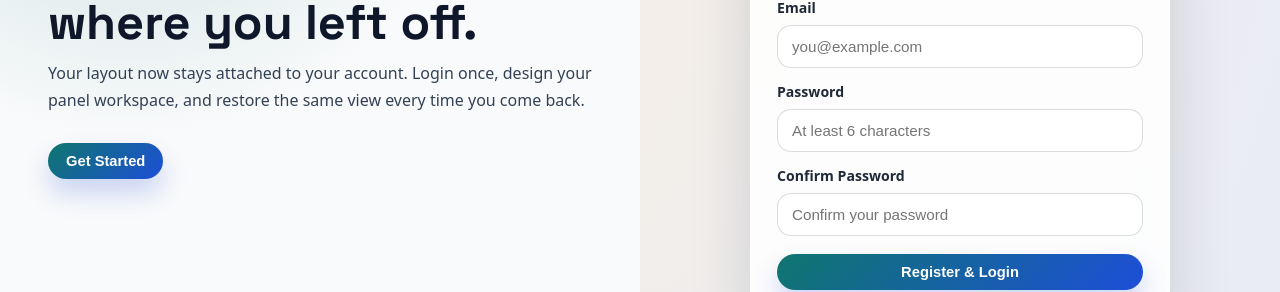
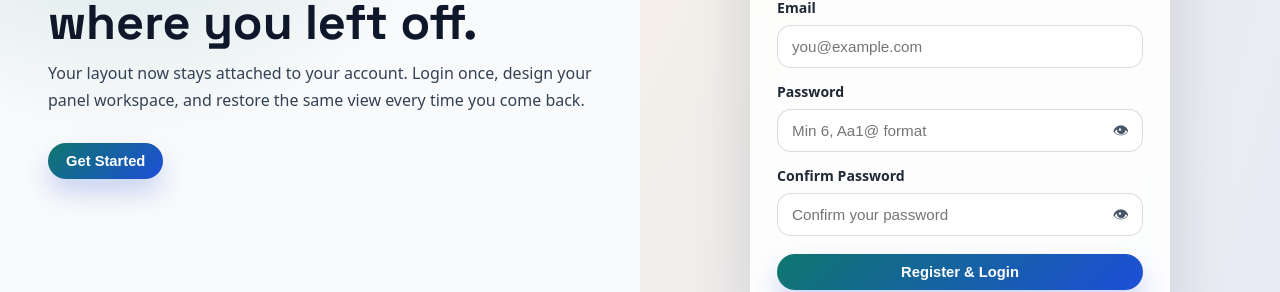
Before and after one commit to gazi275/splitter, a React (Vite) app: page / in a window 1280 px wide. Both pictures are taken after a click on the button "Register". Shown: the part 381-673 px from the top of the page. Built offline with nearby package versions, Linux system fonts and the light colour scheme; no server answers.

Commit message:
feat: enhance password security with validation and toggle visibility in registration and reset flows

```diff
--- a/src/App.tsx
+++ b/src/App.tsx
@@ -45,6 +45,15 @@ const LAYOUT_CACHE_STORAGE_KEY = 'split.layout.cache';
 type AuthMode = 'login' | 'register';
 type ForgotPasswordStep = 'request' | 'verify' | 'reset';
 
+const STRONG_PASSWORD_REGEX = /^(?=.*[a-z])(?=.*[A-Z])(?=.*\d)(?=.*[^A-Za-z\d]).{6,}$/;
+
+const getStrongPasswordError = (value: string): string | null => {
+  if (!STRONG_PASSWORD_REGEX.test(value)) {
+    return 'Password must be at least 6 characters and include uppercase, lowercase, number, and special character.';
+  }
+  return null;
+};
+
 const getStoredToken = (): string | null => {
   if (typeof window === 'undefined') return null;
   return localStorage.getItem(TOKEN_STORAGE_KEY);
@@ -76,6 +85,7 @@ const App: React.FC = () => {
   const [regEmail, setRegEmail] = useState('');
   const [regPassword, setRegPassword] = useState('');
   const [regConfirmPassword, setRegConfirmPassword] = useState('');
+  const [showPasswords, setShowPasswords] = useState(false);
   const [message, setMessage] = useState<string | null>(null);
   const [isAuthBusy, setIsAuthBusy] = useState(false);
   const [isForgotBusy, setIsForgotBusy] = useState(false);
@@ -91,6 +101,20 @@ const App: React.FC = () => {
   const [canUndo, setCanUndo] = useState(false);
   const [canRedo, setCanRedo] = useState(false);
   const panelSplitterRef = useRef<PanelSplitterRef | null>(null);
+
+  const passwordEyeButtonStyle: React.CSSProperties = {
+    position: 'absolute',
+    right: '10px',
+    top: '50%',
+    transform: 'translateY(-50%)',
+    border: 'none',
+    background: 'transparent',
+    cursor: 'pointer',
+    fontSize: '1rem',
+    lineHeight: 1,
+    color: '#475569',
+    padding: '4px',
+  };
 
   const resetForgotState = useCallback(() => {
     setIsForgotFlowOpen(false);
@@ -201,7 +225,8 @@ const App: React.FC = () => {
     setMessage(null);
     setIsForgotBusy(true);
     try {
-      if (forgotNewPassword.length < 6) throw new Error('Password must be at least 6 characters');
+      const passwordError = getStrongPasswordError(forgotNewPassword);
+      if (passwordError) throw new Error(passwordError);
       if (forgotNewPassword !== forgotConfirmPassword) throw new Error('Passwords do not match');
 
       await resetPassword({ email: forgotEmail, newPassword: forgotNewPassword });
@@ -222,7 +247,8 @@ const App: React.FC = () => {
     setIsAuthBusy(true);
     try {
       if (regPassword !== regConfirmPassword) throw new Error('Passwords do not match');
-      if (regPassword.length < 6) throw new Error('Password must be at least 6 characters');
+      const passwordError = getStrongPasswordError(regPassword);
+      if (passwordError) throw new Error(passwordError);
       await register({ name: regName, email: regEmail, password: regPassword });
       setAuthMode('login');
       setEmail(regEmail);
@@ -293,7 +319,29 @@ const App: React.FC = () => {
               <h2 style={{ margin: '0 0 10px', fontFamily: '"Space Grotesk", sans-serif', fontSize: '1.8rem' }}>Welcome Back</h2>
               <p style={{ margin: '0 0 22px', color: '#475569' }}>Use your account to restore your last split layout.</p>
               <div style={{ marginBottom: '14px' }}><label style={labelStyle} htmlFor="login-email">Email</label><input id="login-email" type="email" required value={email} onChange={(e) => setEmail(e.target.value)} style={inputStyle} placeholder="you@example.com" /></div>
-              <div style={{ marginBottom: '8px' }}><label style={labelStyle} htmlFor="login-password">Password</label><input id="login-password" type="password" required value={password} onChange={(e) => setPassword(e.target.value)} style={inputStyle} placeholder="Enter your password" /></div>
+              <div style={{ marginBottom: '8px' }}>
+                <label style={labelStyle} htmlFor="login-password">Password</label>
+                <div style={{ position: 'relative' }}>
+                  <input
+                    id="login-password"
+                    type={showPasswords ? 'text' : 'password'}
+                    required
+                    value={password}
+                    onChange={(e) => setPassword(e.target.value)}
+                    style={{ ...inputStyle, paddingRight: '42px' }}
+                    placeholder="Enter your password"
+                  />
+                  <button
+                    type="button"
+                    onClick={() => setShowPasswords((prev) => !prev)}
+                    style={passwordEyeButtonStyle}
+                    title={showPasswords ? 'Hide password' : 'Show password'}
+                    aria-label={showPasswords ? 'Hide password' : 'Show password'}
+                  >
+                    {showPasswords ? '\u{1F648}' : '\u{1F441}'}
+                  </button>
+                </div>
+              </div>
               <div style={authMetaRowStyle}>
                 <span style={{ fontSize: '0.82rem', color: '#64748b' }}>Need help signing in?</span>
                 <button type="button" style={textLinkButtonStyle} onClick={onForgotOpen}>Forgot password?</button>
@@ -327,8 +375,36 @@ const App: React.FC = () => {
                   )}
                   {forgotStep === 'reset' && (
                     <>
-                      <div style={{ marginBottom: '10px' }}><label style={labelStyle} htmlFor="forgot-new-password">New Password</label><input id="forgot-new-password" type="password" value={forgotNewPassword} onChange={(e) => setForgotNewPassword(e.target.value)} style={inputStyle} placeholder="At least 6 characters" /></div>
-                      <div style={{ marginBottom: '10px' }}><label style={labelStyle} htmlFor="forgot-confirm-password">Confirm Password</label><input id="forgot-confirm-password" type="password" value={forgotConfirmPassword} onChange={(e) => setForgotConfirmPassword(e.target.value)} style={inputStyle} placeholder="Confirm password" /></div>
+                      <div style={{ marginBottom: '10px' }}>
+                        <label style={labelStyle} htmlFor="forgot-new-password">New Password</label>
+                        <div style={{ position: 'relative' }}>
+                          <input id="forgot-new-password" type={showPasswords ? 'text' : 'password'} value={forgotNewPassword} onChange={(e) => setForgotNewPassword(e.target.value)} style={{ ...inputStyle, paddingRight: '42px' }} placeholder="Min 6, Aa1@ format" />
+                          <button
+                            type="button"
+                            onClick={() => setShowPasswords((prev) => !prev)}
+                            style={passwordEyeButtonStyle}
+                            title={showPasswords ? 'Hide password' : 'Show password'}
+                            aria-label={showPasswords ? 'Hide password' : 'Show password'}
+                          >
+                            {showPasswords ? '\u{1F648}' : '\u{1F441}'}
+                          </button>
+                        </div>
+                      </div>
+                      <div style={{ marginBottom: '10px' }}>
+                        <label style={labelStyle} htmlFor="forgot-confirm-password">Confirm Password</label>
+                        <div style={{ position: 'relative' }}>
+                          <input id="forgot-confirm-password" type={showPasswords ? 'text' : 'password'} value={forgotConfirmPassword} onChange={(e) => setForgotConfirmPassword(e.target.value)} style={{ ...inputStyle, paddingRight: '42px' }} placeholder="Confirm password" />
+                          <button
+                            type="button"
+                            onClick={() => setShowPasswords((prev) => !prev)}
+                            style={passwordEyeButtonStyle}
+                            title={showPasswords ? 'Hide password' : 'Show password'}
+                            aria-label={showPasswords ? 'Hide password' : 'Show password'}
+                          >
+                            {showPasswords ? '\u{1F648}' : '\u{1F441}'}
+                          </button>
+                        </div>
+                      </div>
                       <div style={{ display: 'flex', gap: '8px' }}>
                         <button type="button" onClick={onForgotResetPassword} style={{ ...primaryButtonStyle, flex: 1 }} disabled={isForgotBusy}>{isForgotBusy ? 'Resetting...' : 'Reset Password'}</button>
                         <button type="button" onClick={() => setForgotStep('verify')} style={{ ...secondaryButtonStyle, flex: 1 }} disabled={isForgotBusy}>Back</button>
@@ -352,8 +428,36 @@ const App: React.FC = () => {
               <p style={{ margin: '0 0 22px', color: '#475569' }}>Join and start building your perfect workspace layout.</p>
               <div style={{ marginBottom: '14px' }}><label style={labelStyle} htmlFor="reg-name">Full Name</label><input id="reg-name" type="text" required value={regName} onChange={(e) => setRegName(e.target.value)} style={inputStyle} placeholder="John Doe" /></div>
               <div style={{ marginBottom: '14px' }}><label style={labelStyle} htmlFor="reg-email">Email</label><input id="reg-email" type="email" required value={regEmail} onChange={(e) => setRegEmail(e.target.value)} style={inputStyle} placeholder="you@example.com" /></div>
-              <div style={{ marginBottom: '14px' }}><label style={labelStyle} htmlFor="reg-password">Password</label><input id="reg-password" type="password" required value={regPassword} onChange={(e) => setRegPassword(e.target.value)} style={inputStyle} placeholder="At least 6 characters" /></div>
-              <div style={{ marginBottom: '18px' }}><label style={labelStyle} htmlFor="reg-confirm">Confirm Password</label><input id="reg-confirm" type="password" required value={regConfirmPassword} onChange={(e) => setRegConfirmPassword(e.target.value)} style={inputStyle} placeholder="Confirm your password" /></div>
+              <div style={{ marginBottom: '14px' }}>
+                <label style={labelStyle} htmlFor="reg-password">Password</label>
+                <div style={{ position: 'relative' }}>
+                  <input id="reg-password" type={showPasswords ? 'text' : 'password'} required value={regPassword} onChange={(e) => setRegPassword(e.target.value)} style={{ ...inputStyle, paddingRight: '42px' }} placeholder="Min 6, Aa1@ format" />
+                  <button
+                    type="button"
+                    onClick={() => setShowPasswords((prev) => !prev)}
+                    style={passwordEyeButtonStyle}
+                    title={showPasswords ? 'Hide password' : 'Show password'}
+                    aria-label={showPasswords ? 'Hide password' : 'Show password'}
+                  >
+                    {showPasswords ? '\u{1F648}' : '\u{1F441}'}
+                  </button>
+                </div>
+              </div>
+              <div style={{ marginBottom: '18px' }}>
+                <label style={labelStyle} htmlFor="reg-confirm">Confirm Password</label>
+                <div style={{ position: 'relative' }}>
+                  <input id="reg-confirm" type={showPasswords ? 'text' : 'password'} required value={regConfirmPassword} onChange={(e) => setRegConfirmPassword(e.target.value)} style={{ ...inputStyle, paddingRight: '42px' }} placeholder="Confirm your password" />
+                  <button
+                    type="button"
+                    onClick={() => setShowPasswords((prev) => !prev)}
+                    style={passwordEyeButtonStyle}
+                    title={showPasswords ? 'Hide password' : 'Show password'}
+                    aria-label={showPasswords ? 'Hide password' : 'Show password'}
+                  >
+                    {showPasswords ? '\u{1F648}' : '\u{1F441}'}
+                  </button>
+                </div>
+              </div>
               {message && <p style={{ color: '#b91c1c', margin: '0 0 16px', fontWeight: 600 }}>{message}</p>}
               <button style={{ ...primaryButtonStyle, width: '100%' }} type="submit" disabled={isAuthBusy}>{isAuthBusy ? 'Creating Account...' : 'Register & Login'}</button>
             </form>
--- a/src/styles/appShellStyles.ts
+++ b/src/styles/appShellStyles.ts
@@ -15,9 +15,10 @@ export const topBarStyle: React.CSSProperties = {
   alignItems: 'center',
   justifyContent: 'space-between',
   padding: '0 24px',
-  background: 'rgba(255, 255, 255, 0.92)',
-  backdropFilter: 'blur(10px)',
-  boxShadow: '0 10px 30px rgba(15, 23, 42, 0.06)',
+  background:
+    'linear-gradient(135deg, rgba(255, 255, 255, 0.78) 0%, rgba(241, 245, 249, 0.72) 100%)',
+  backdropFilter: 'blur(12px)',
+  boxShadow: '0 10px 30px rgba(15, 23, 42, 0.08)',
 };
 
 export const topBarLeftStyle: React.CSSProperties = {
```
